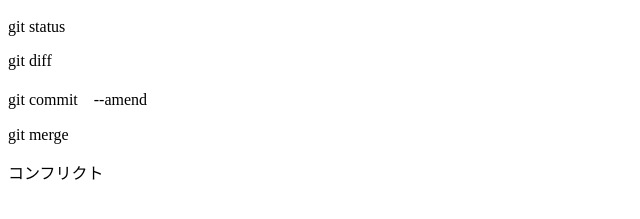
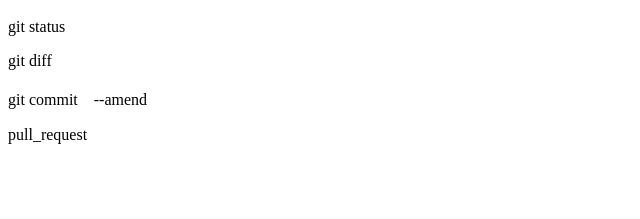
Before and after one commit to masa0220ken77/git_tutorial, a plain HTML site: page index.html in a window 1280 px wide. Shown: the part 57-276 px from the top of the page, without its empty margins (0-640 px from the left). Drawn offline with Linux system fonts and the light colour scheme.

Commit message:
pull requesを追加

```diff
--- a/index.html
+++ b/index.html
@@ -2,5 +2,4 @@
 <p>git status</p>
 <p>git diff</p>
 <p>git commit　--amend</p>
-<p>git merge</p>
-<p>コンフリクト</p>
+<p>pull_request</p>
```
